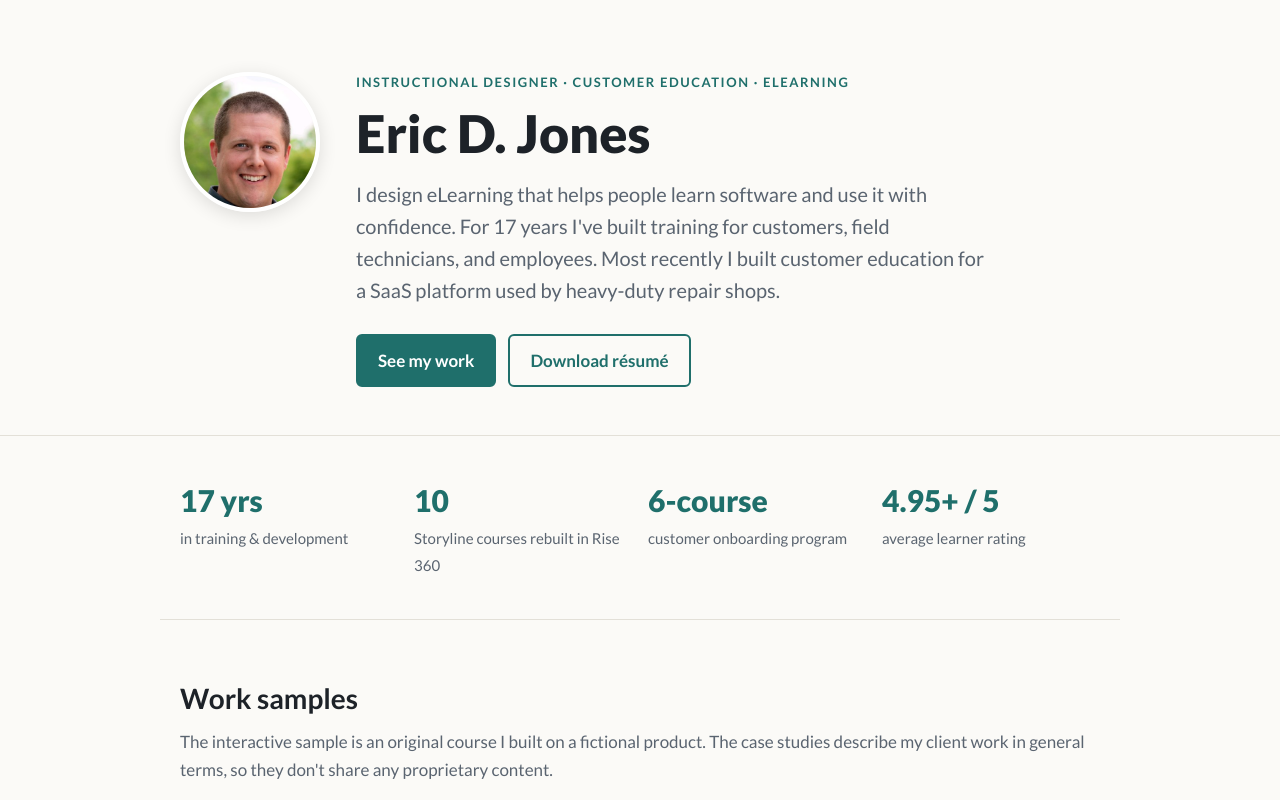
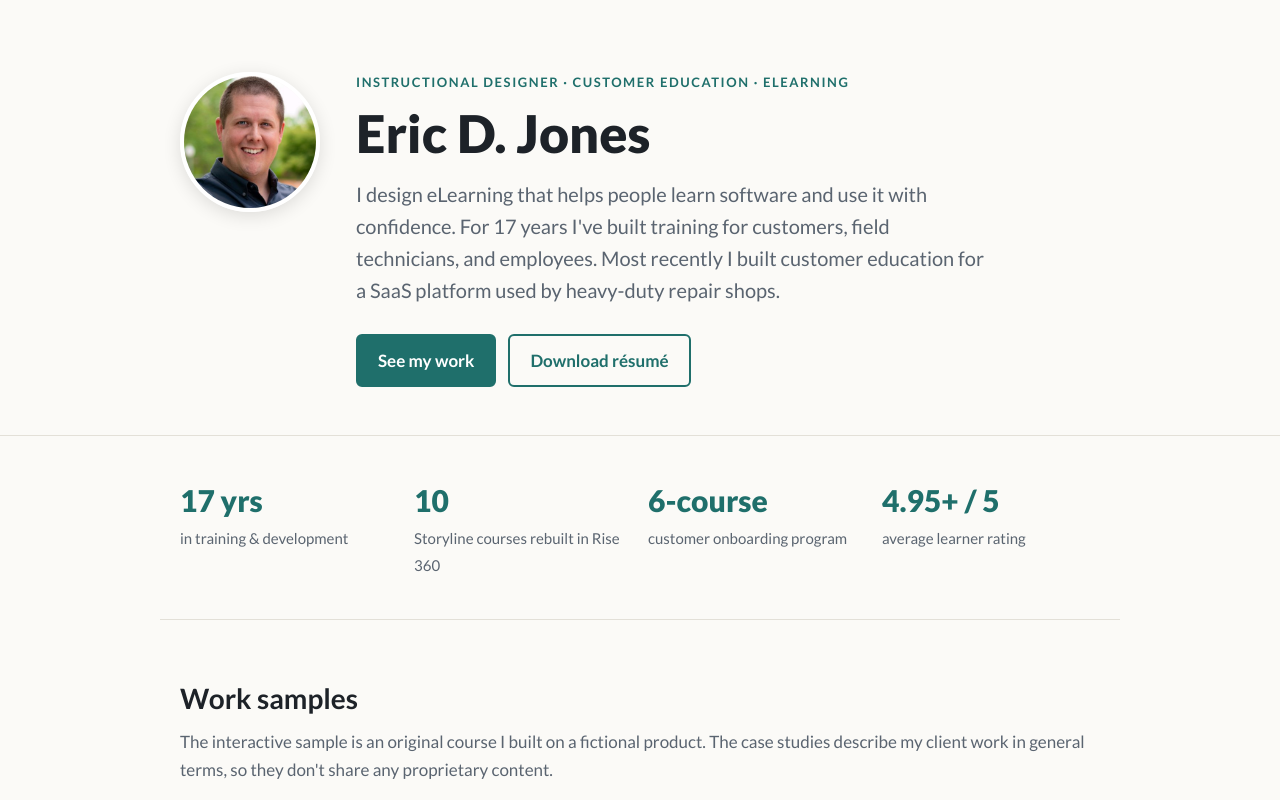
Before and after one commit to ericdavidjones/ericdavidjones.github.io, a plain HTML site: page index.html in a window 1280 px wide. Shown: the top 800 px of the page. Drawn offline with Linux system fonts and the light colour scheme.

Commit message:
now final headshot update?

```diff
--- a/index.html
+++ b/index.html
@@ -50,7 +50,7 @@ footer{padding:48px 0 64px;color:var(--muted)}
 <body>
 <header>
   <div class="wrap hero-grid">
-    <img class="headshot" src="headshot-v2.jpg" width="140" height="140" alt="Eric D. Jones">
+    <img class="headshot" src="headshot-v3.jpg" width="140" height="140" alt="Eric D. Jones">
     <div>
     <p class="eyebrow">Instructional Designer · Customer Education · eLearning</p>
     <h1>Eric D. Jones</h1>
```
Also changed, not shown: headshot-v2.jpg (deleted), headshot-v3.jpg (added), headshot.jpg (deleted).
